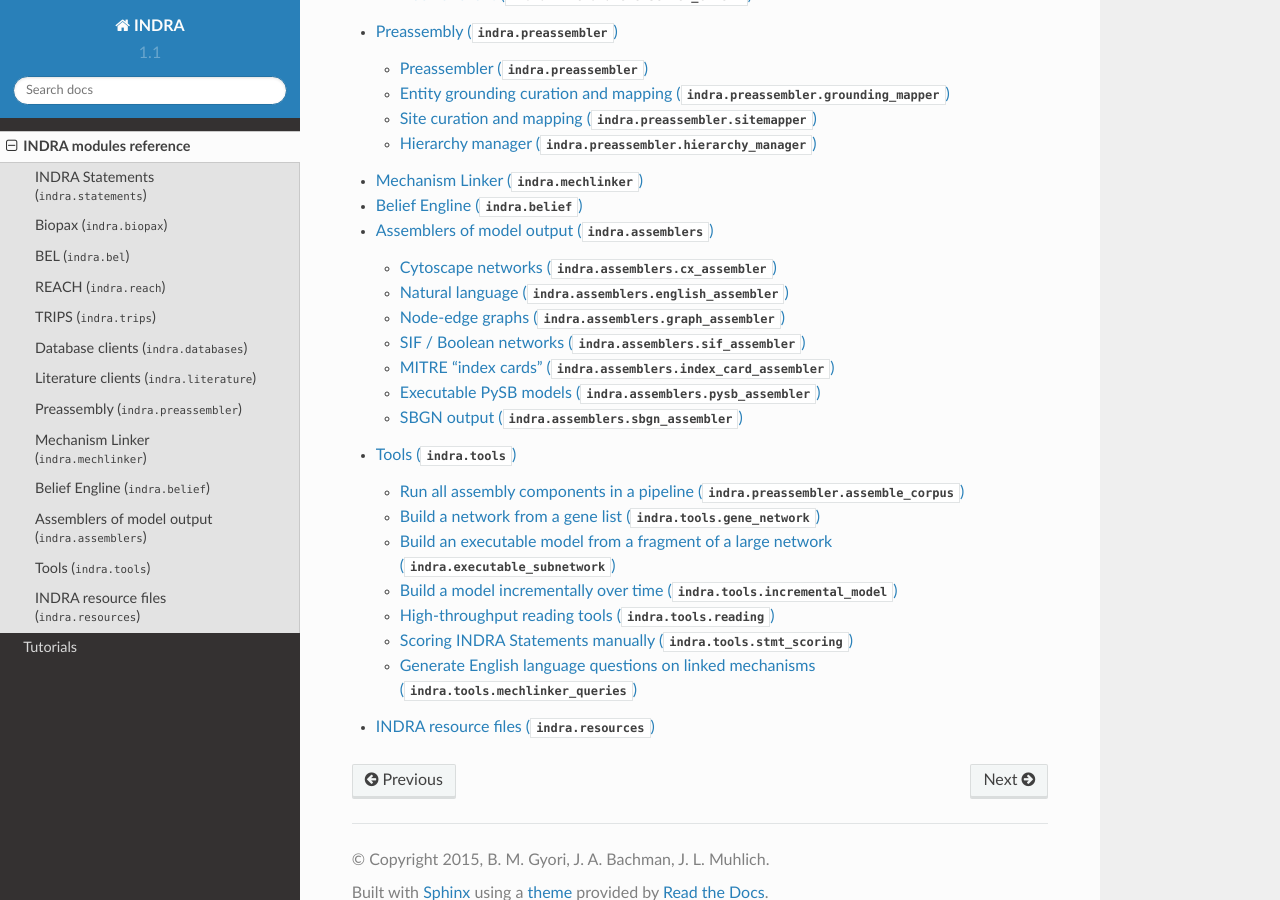
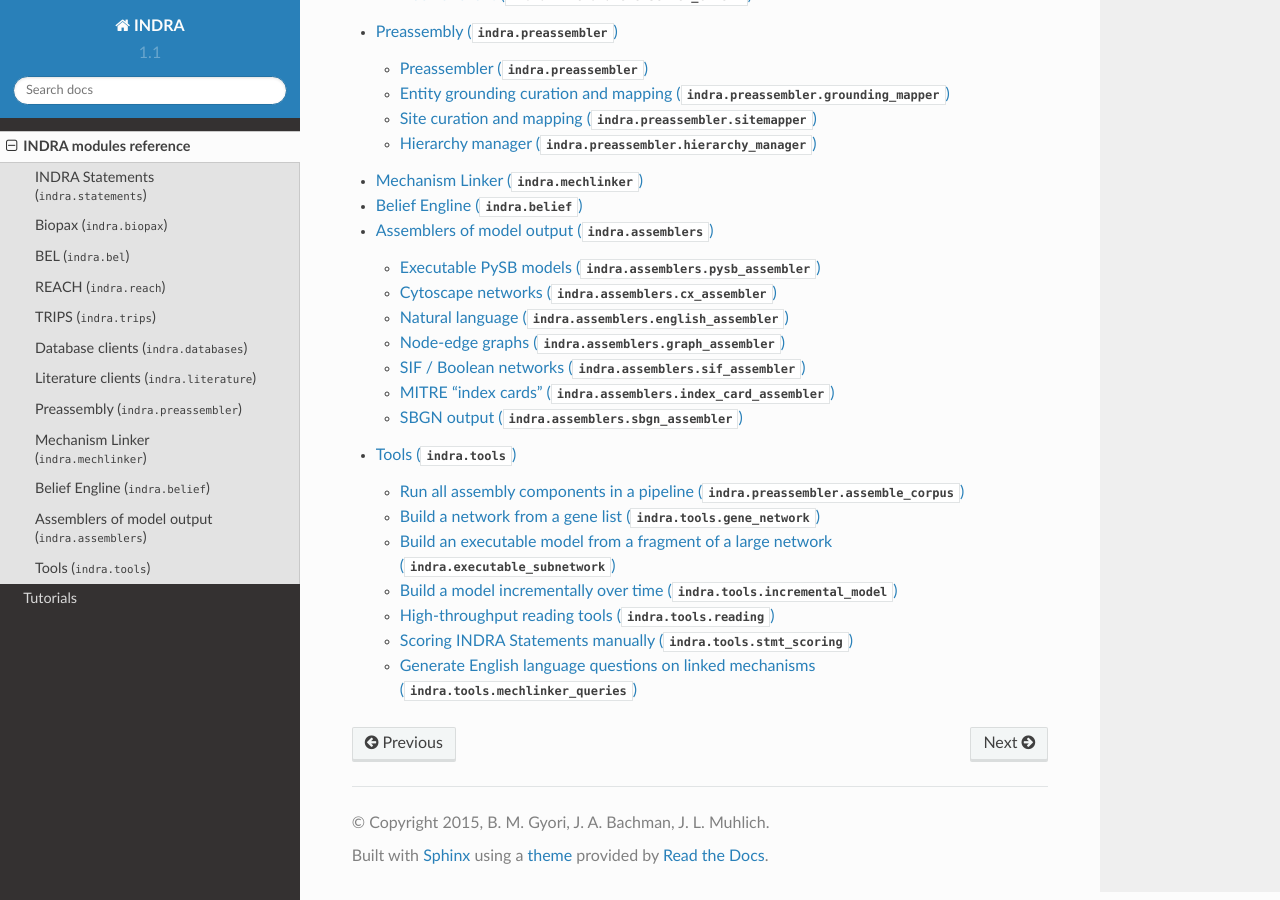
Before and after one commit to sorgerlab/indra, a Sphinx documentation site: the page built from doc/modules/index.rst, in a window 1280 px wide and 900 px high, scrolled down 1034 px. Built offline with Sphinx 7.4.7 and the Read the Docs theme 2.0.0, drawn with Linux system fonts in a browser that asks for light colours; pages that are not in the unit, such as notebooks, are missing from menus.

Commit message:
Further fixes in the documentatio

```diff
--- a/doc/modules/assemblers/index.rst
+++ b/doc/modules/assemblers/index.rst
@@ -4,10 +4,11 @@
 .. toctree::
    :maxdepth: 3
 
+   pysb_assembler
    cx_assembler
    english_assembler
    graph_assembler
    sif_assembler
    index_card_assembler
-   pysb_assembler
    sbgn_assembler
+   cyjs_assembler
--- a/doc/modules/index.rst
+++ b/doc/modules/index.rst
@@ -16,4 +16,3 @@
    belief/index
    assemblers/index
    tools/index
-   resources/index
--- a/doc/modules/preassembler/index.rst
+++ b/doc/modules/preassembler/index.rst
@@ -8,7 +8,7 @@
     :members:
 
 Entity grounding curation and mapping (:py:mod:`indra.preassembler.grounding_mapper`)
--------------------------------------------------------------------------------
+-------------------------------------------------------------------------------------
 
 .. automodule:: indra.preassembler.grounding_mapper
     :members:
--- a/doc/modules/resources/index.rst
+++ /dev/null
@@ -1,5 +0,0 @@
-INDRA resource files (:py:mod:`indra.resources`)
-------------------------------------------------
-
-.. automodule:: indra.resources
-    :members:
```
Also changed, not shown: doc/modules/benchmarks/index.rst (deleted, +0 -26 lines).
